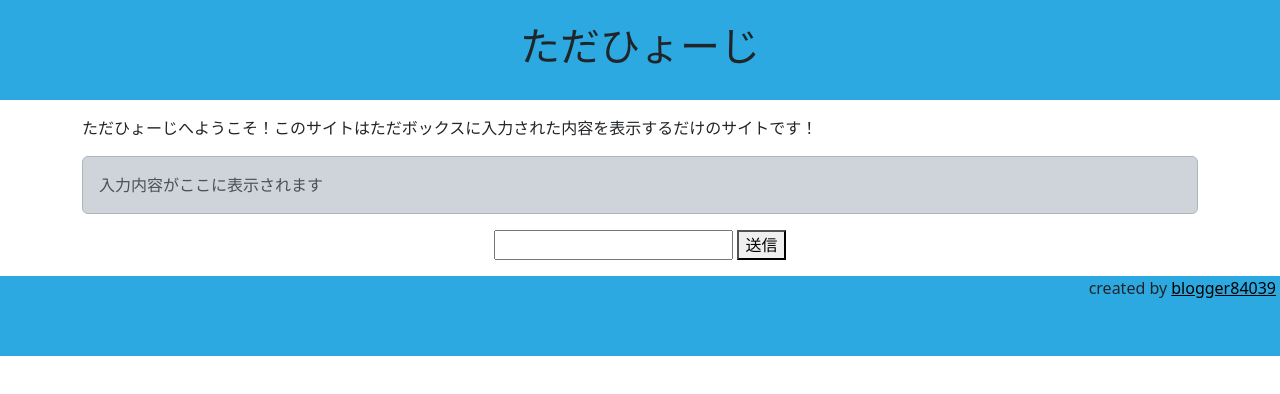
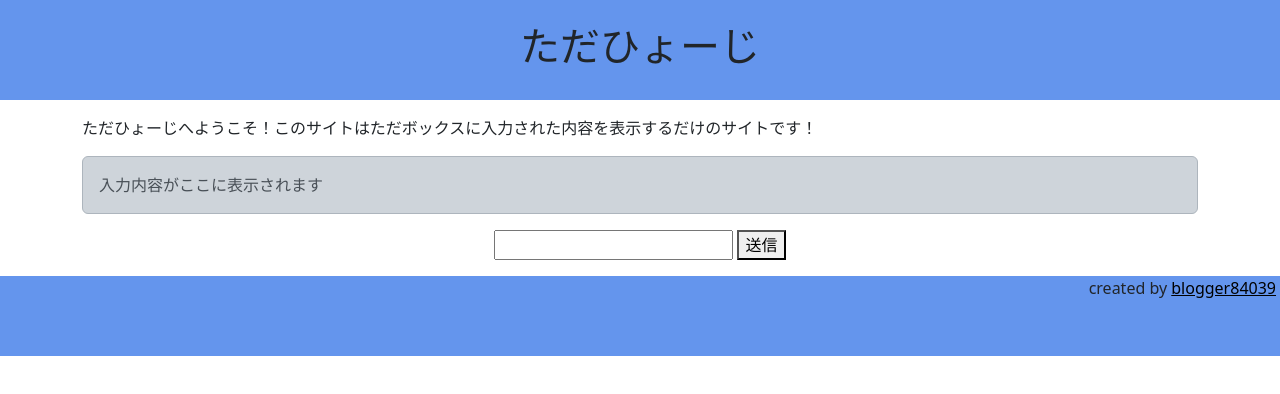
Before and after one commit to blogger84039/tadahyo-ji, a plain HTML site: page index.html in a window 1280 px wide. Drawn offline with nearby package versions, Linux system fonts and the light colour scheme.

```diff
--- a/stylesheet.css
+++ b/stylesheet.css
@@ -1,13 +1,13 @@
 #header {
     width: auto;
     height: 100px;
-    background-color: #2ca9e1;
+    background-color: #6495ed;
 }
 
 #footer {
     width: auto;
     height: 80px;
-    background-color: #2ca9e1;
+    background-color: #6495ed;
 }
 
 #footer-list {
```
